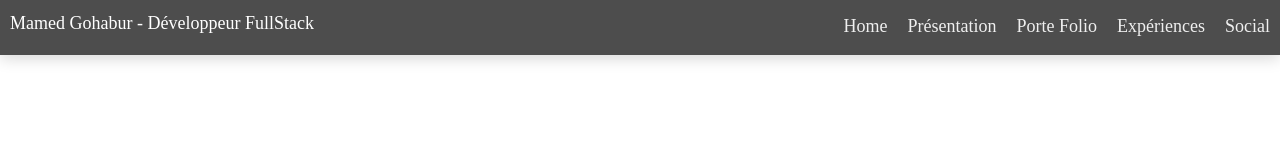
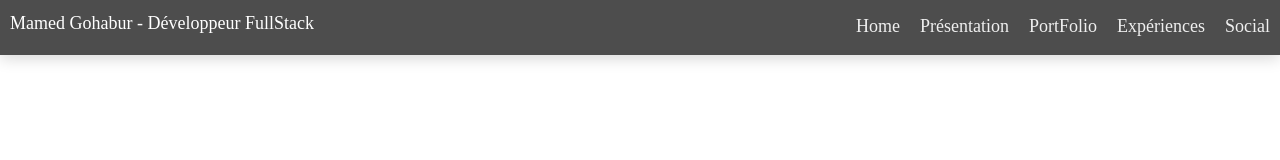
Before and after one commit to Mamednoor/portfolio, a React (Create React App) app: page / in a window 1280 px wide. Shown: the top 160 px of the page. Built offline with nearby package versions, Linux system fonts and the light colour scheme.

Commit message:
correction erreur v2

```diff
--- a/src/components/shared/NavBar.js
+++ b/src/components/shared/NavBar.js
@@ -48,7 +48,7 @@ class NavBar extends Component {
             offset={-90}
             duration={500}
           >
-            Porte Folio
+            PortFolio
           </Link>
           <Link
             className="a-nav"
```
